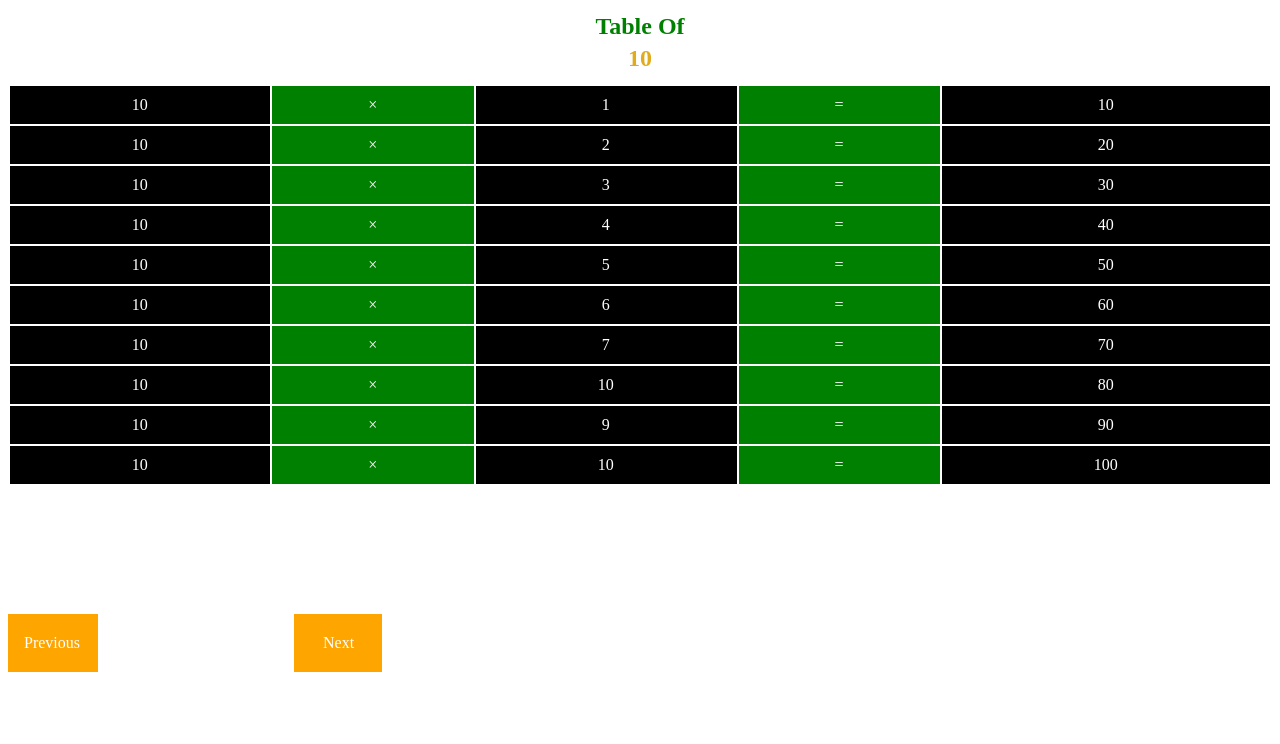
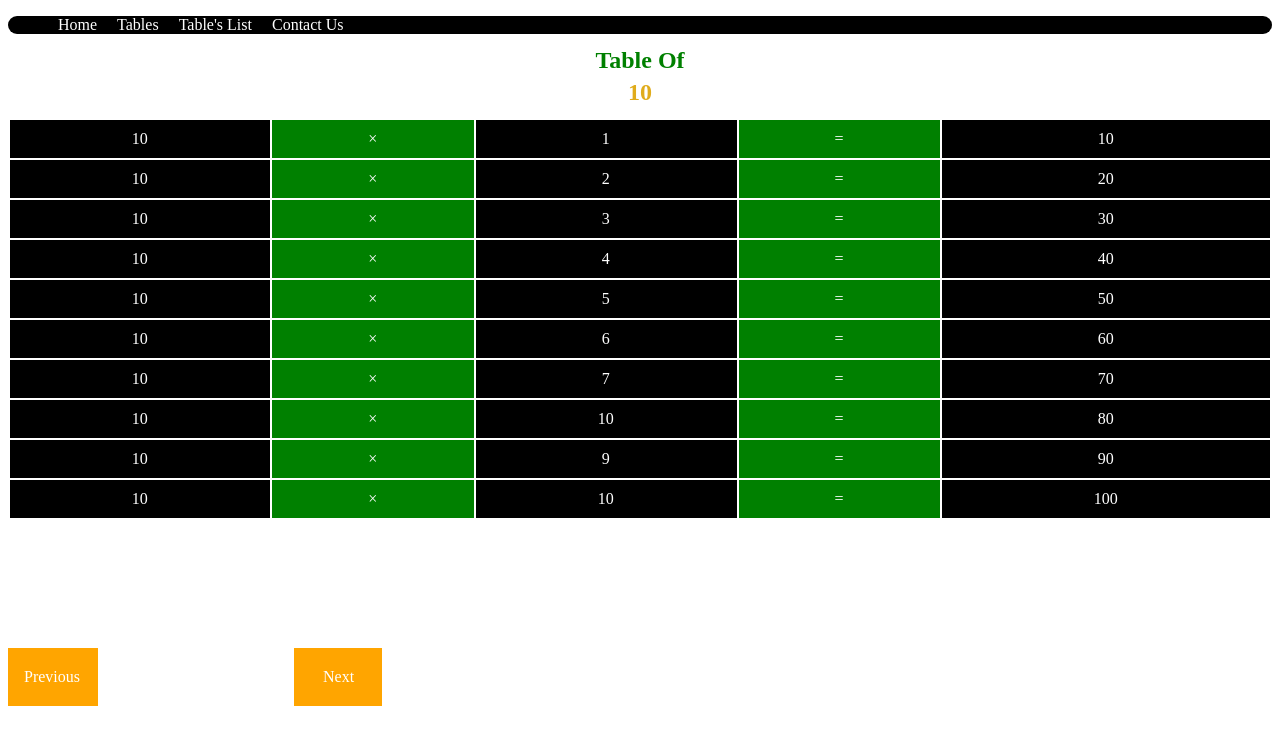
Before and after one commit to HMuneer/table-of-10, a plain HTML site: page index.html in a window 1280 px wide. Drawn offline with Linux system fonts and the light colour scheme.

Commit message:
Add files via upload

```diff
--- a/index.html
+++ b/index.html
@@ -1,4 +1,3 @@
-
 <!DOCTYPE html>
 <html>
 <head>
@@ -58,9 +57,41 @@ padding: 20px 28px 20px 29px;
 margin-top:8pc;
 margin-left:12pc;
 }
+.navbar {
+	background-color:green;
+	border-radius:15px;
+	background-color:black;
+}
+.navbar li {
+	float:left;
+	list-style:none;
+	padding:top;
+		background-color:black;
+
+}
+.navbar ul {
+	overflow:auto;
+
+}
+.navbar li a {
+	padding:12px 10px;
+	text-decoration:none;
+	color:White;
+		background-color:black;
+	}
 </style>
 </head>
 <body>
+<header>
+	<nav class="navbar">
+		<ul>
+			<li><a href="https://hmuneer.github.io/Home-table/">Home</li></a>
+			<li><a href="https://hmuneer.github.io/table.1.1/">Tables</li></a>
+			<li><a href="https://hmuneer.github.io/list-of-tables/">Table's List</a></li>
+			<li><a href="https://www.facebook.com/profile.php?id=100027925870102""">Contact us</li></a>
+		</ul>
+	</nav>
+</header>
 <div class="line">
 <h2>Table of <h2>
 <span>10</span>
```
